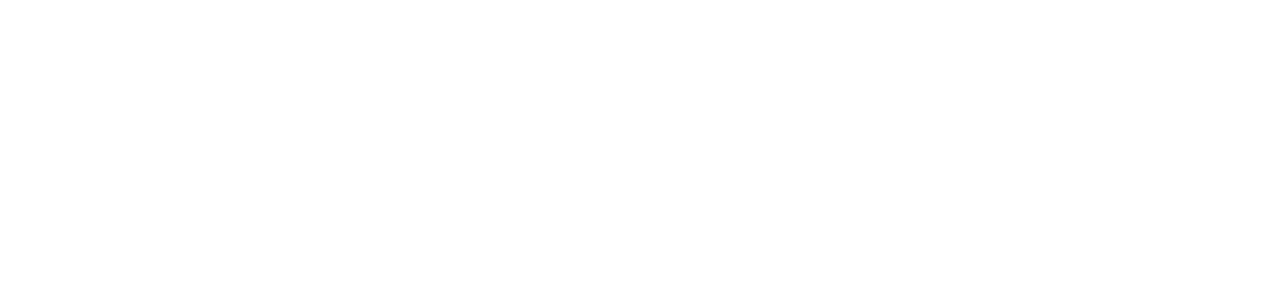
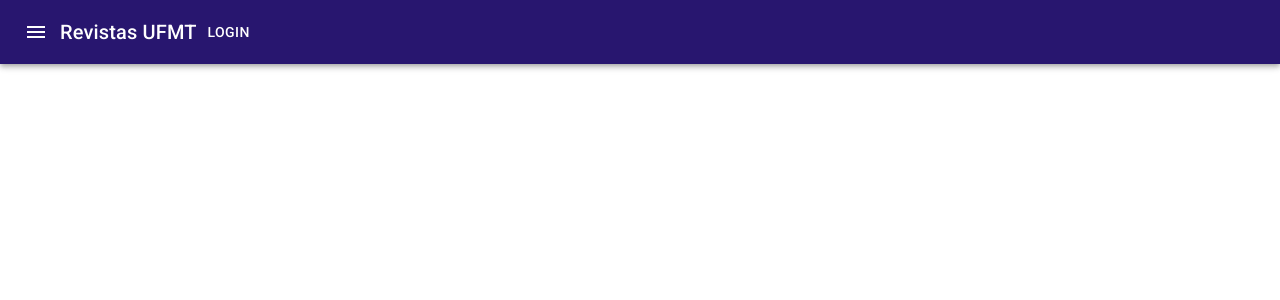
Before and after one commit to ejklock/revistas-ufmt-react, a React (Create React App) app: page /painel in a window 1280 px wide. Shown: the top 300 px of the page. Built offline with nearby package versions, Linux system fonts and the light colour scheme.

Commit message:
- trabalhando no tema do painel

```diff
--- a/package.json
+++ b/package.json
@@ -3,6 +3,8 @@
   "version": "0.1.0",
   "private": true,
   "dependencies": {
+    "@material-ui/core": "^4.8.3",
+    "@material-ui/icons": "^4.5.1",
     "@testing-library/jest-dom": "^4.2.4",
     "@testing-library/react": "^9.3.2",
     "@testing-library/user-event": "^7.1.2",
--- a/public/index.html
+++ b/public/index.html
@@ -5,6 +5,8 @@
     <link rel="icon" href="%PUBLIC_URL%/favicon.ico" />
     <meta name="viewport" content="width=device-width, initial-scale=1" />
     <link href="https://fonts.googleapis.com/css?family=Rubik&display=swap" rel="stylesheet">
+    <link rel="stylesheet" href="https://fonts.googleapis.com/css?family=Roboto:300,400,500,700&display=swap" />
+
     <title>Revistas UFMT</title>
   </head>
   <body>
--- /dev/null
+++ b/src/components/PainelAppBar/index.js
@@ -0,0 +1,25 @@
+import React from 'react';
+import AppBar from '@material-ui/core/AppBar';
+import Toolbar from '@material-ui/core/Toolbar';
+import Typography from '@material-ui/core/Typography';
+import Button from '@material-ui/core/Button';
+import IconButton from '@material-ui/core/IconButton';
+import MenuIcon from '@material-ui/icons/Menu';
+
+import { Container } from './styles';
+
+export default function PainelAppBar() {
+  return (
+    <Container>
+      <AppBar position="static">
+        <Toolbar>
+          <IconButton edge="start" color="inherit" aria-label="menu">
+            <MenuIcon />
+          </IconButton>
+          <Typography variant="h6">Revistas UFMT</Typography>
+          <Button color="inherit">Login</Button>
+        </Toolbar>
+      </AppBar>
+    </Container>
+  );
+}
--- /dev/null
+++ b/src/components/PainelAppBar/styles.js
@@ -0,0 +1,13 @@
+import styled from 'styled-components';
+
+export const Container = styled.div`
+  flex-grow: 1;
+  justify-content: space-between;
+  header {
+    background-color: #28166f;
+  }
+  h1 {
+    font-size: 20px;
+    font-family: 'Sans';
+  }
+`;
--- /dev/null
+++ b/src/pages/Painel/index.js
@@ -0,0 +1,10 @@
+import React, { Component } from 'react';
+import PainelAppBar from '../../components/PainelAppBar';
+
+// import { Container } from './styles';
+
+export default class Painel extends Component {
+  render() {
+    return <PainelAppBar></PainelAppBar>;
+  }
+}
--- a/src/routes.js
+++ b/src/routes.js
@@ -1,12 +1,14 @@
 import React from 'react';
 import { BrowserRouter, Switch, Route } from 'react-router-dom';
 import Main from './pages/Main';
+import Painel from './pages/Painel';
 
 export default function Routes() {
   return (
     <BrowserRouter>
       <Switch>
         <Route path="/" exact component={Main} />
+        <Route path="/painel" exact component={Painel} />
       </Switch>
     </BrowserRouter>
   );
```
Also changed, not shown: 1 other file (tests, documents, lock files or other folders).
